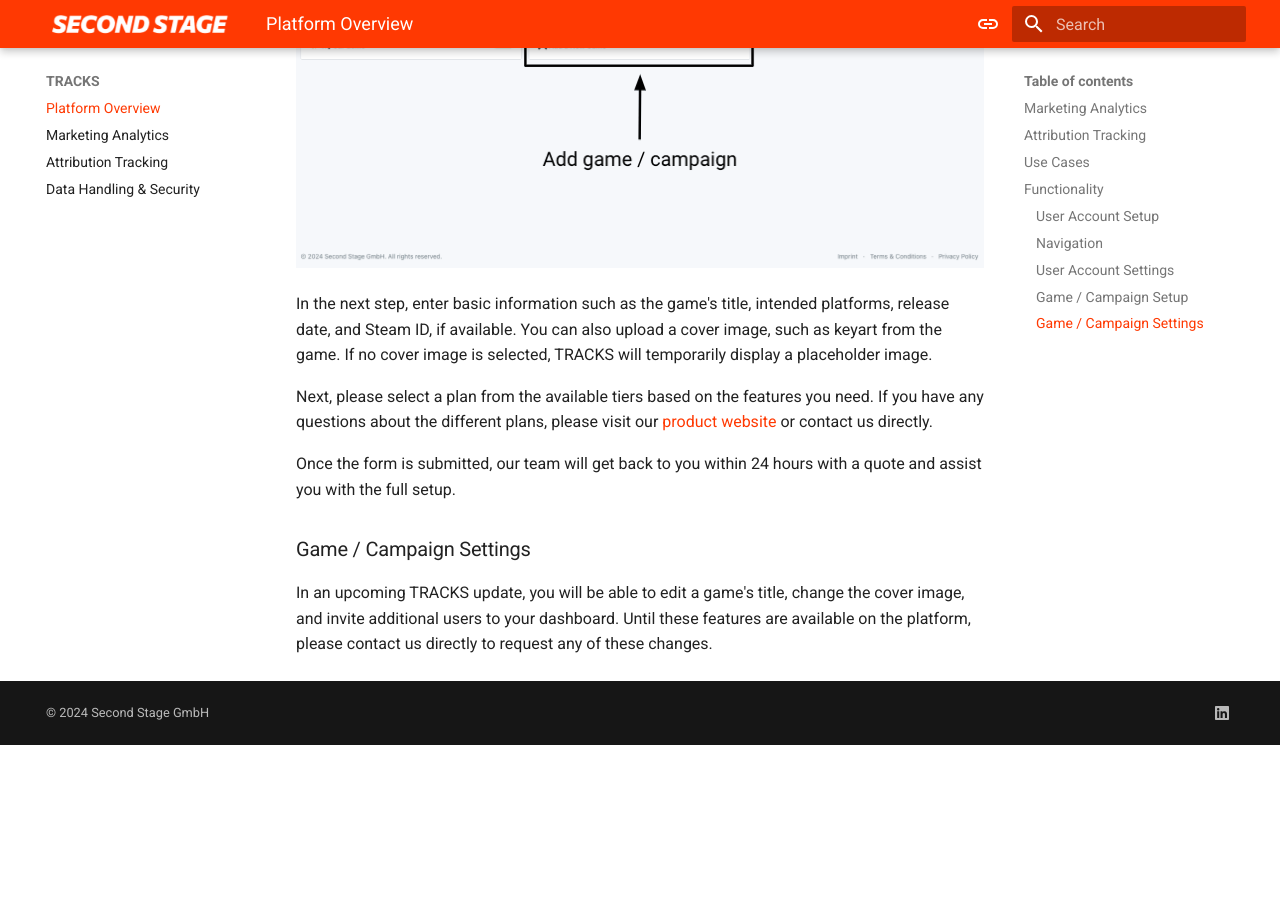
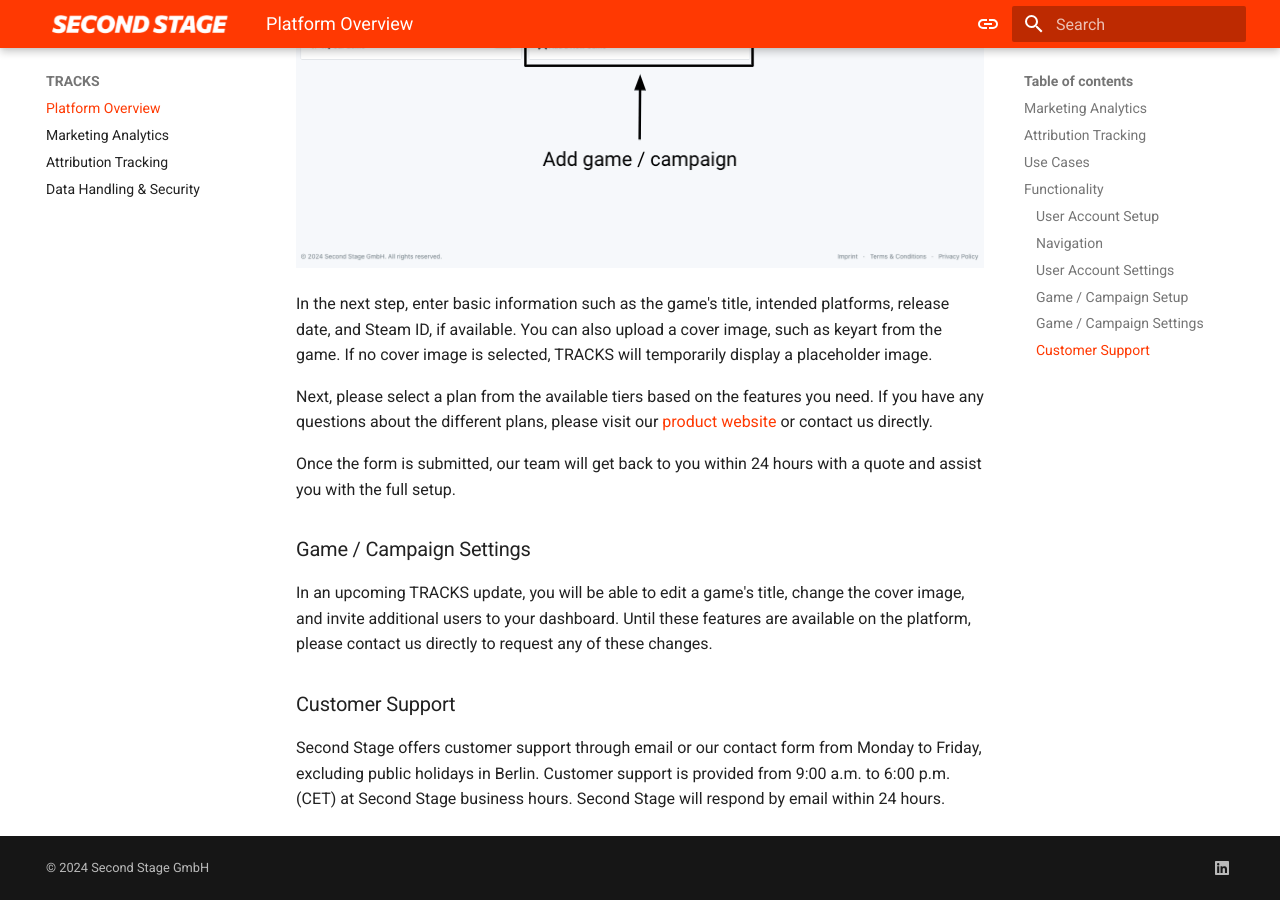
Before and after one commit to secondstage-io/tracks-documentation, an MkDocs documentation site: the page built from docs/tracks/overview.md, in a window 1280 px wide and 900 px high, scrolled down 6950 px. Built offline with MkDocs 1.6.1 and Material for MkDocs 9.7.7, drawn with Linux system fonts in a browser that asks for light colours; before the commit the page ends 7695 px from its top, so only the background shows below that.

Commit message:
Update overview.md
added customer support note

```diff
--- a/docs/tracks/overview.md
+++ b/docs/tracks/overview.md
@@ -133,3 +133,7 @@
 ### Game / Campaign Settings
 
 In an upcoming TRACKS update, you will be able to edit a game's title, change the cover image, and invite additional users to your dashboard. Until these features are available on the platform, please contact us directly to request any of these changes.
+
+### Customer Support
+
+Second Stage offers customer support through email or our contact form from Monday to Friday, excluding public holidays in Berlin. Customer support is provided from 9:00 a.m. to 6:00 p.m. (CET) at Second Stage business hours. Second Stage will respond by email within 24 hours.
```
